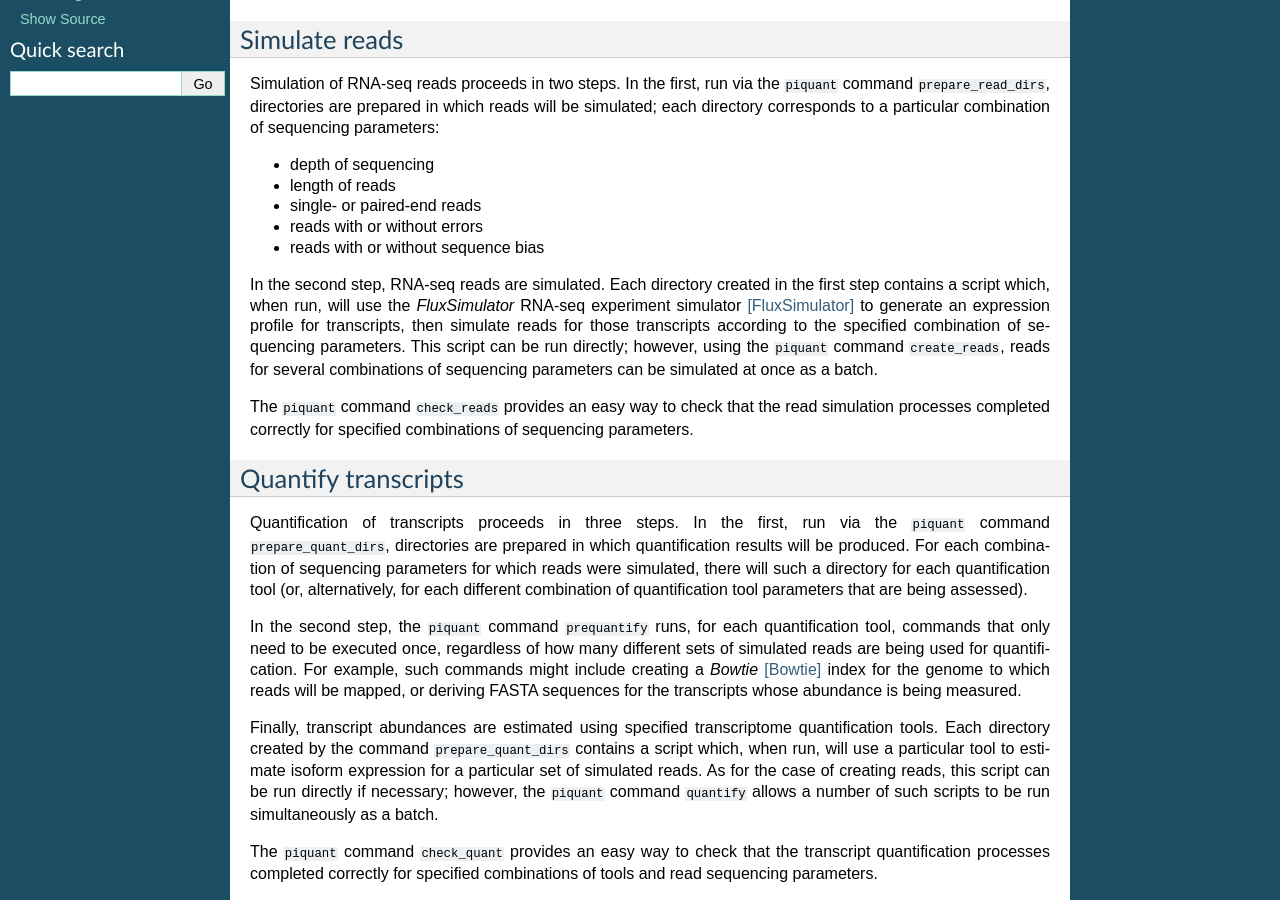
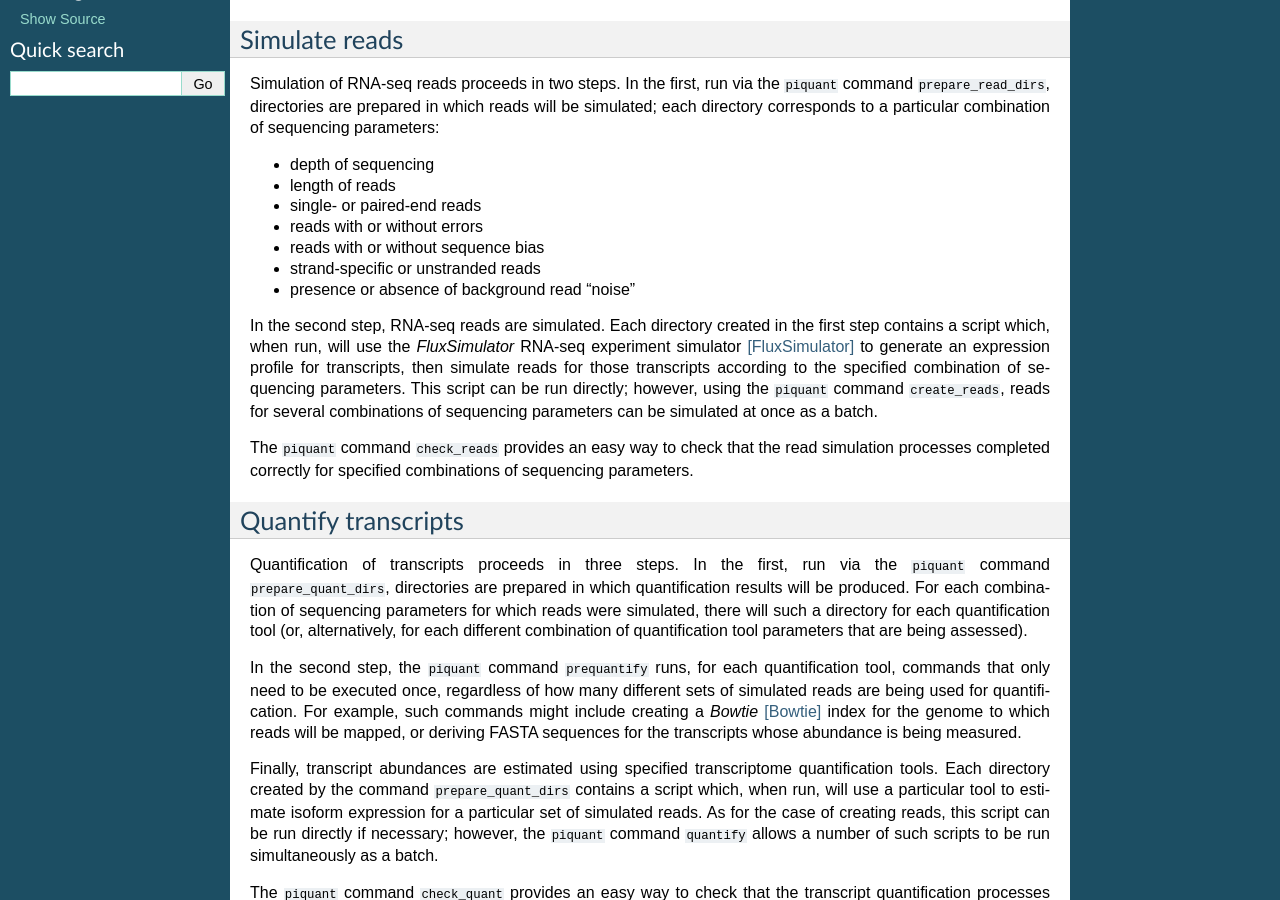
Before and after one commit to lweasel/piquant, a Sphinx documentation site: the page built from docs/overview.rst, in a window 1280 px wide and 900 px high, scrolled down 309 px. Built offline with Sphinx 7.4.7, drawn with Linux system fonts in a browser that asks for light colours; formulas are drawn with MathJax 3.

Commit message:
Add new sequencing parameters to the list.

```diff
--- a/docs/overview.rst
+++ b/docs/overview.rst
@@ -21,6 +21,8 @@
 * single- or paired-end reads
 * reads with or without errors
 * reads with or without sequence bias
+* strand-specific or unstranded reads
+* presence or absence of background read "noise"
 
 In the second step, RNA-seq reads are simulated. Each directory created in the first step contains a script which, when run, will use the *FluxSimulator* RNA-seq experiment simulator [FluxSimulator]_ to generate an expression profile for transcripts, then simulate reads for those transcripts according to the specified combination of sequencing parameters. This script can be run directly; however, using the ``piquant`` command ``create_reads``, reads for several combinations of sequencing parameters can be simulated at once as a batch.
 
```
